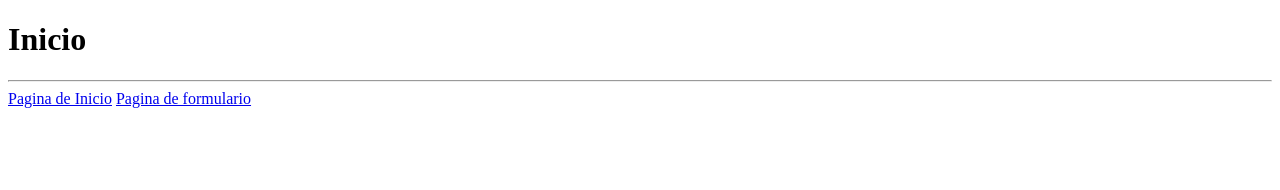
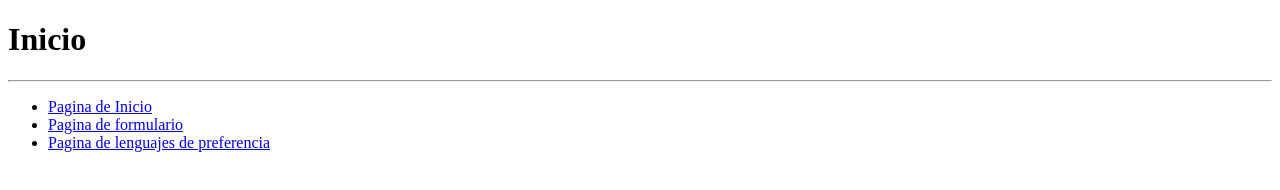
Before and after one commit to soyluisypunto/Laboratorio06IDWEB, a plain HTML site: page index.html in a window 1280 px wide. Drawn offline with Linux system fonts and the light colour scheme.

Commit message:
Agregando hipervinculo relativo

```diff
--- a/index.html
+++ b/index.html
@@ -11,8 +11,11 @@
     </header>
 <hr>
     <nav>
-        <a href="index.html">Pagina de Inicio</a>
-        <a href="registro.html">Pagina de formulario</a>
+        <ul>
+            <li> <a href="index.html">Pagina de Inicio</a></li>
+            <li> <a href="registro.html">Pagina de formulario</a></li>
+            <li> <a href="lenguajes.html">Pagina de lenguajes de preferencia</a></li>
+        </ul>
     </nav>
 </body>
 </html>
```
